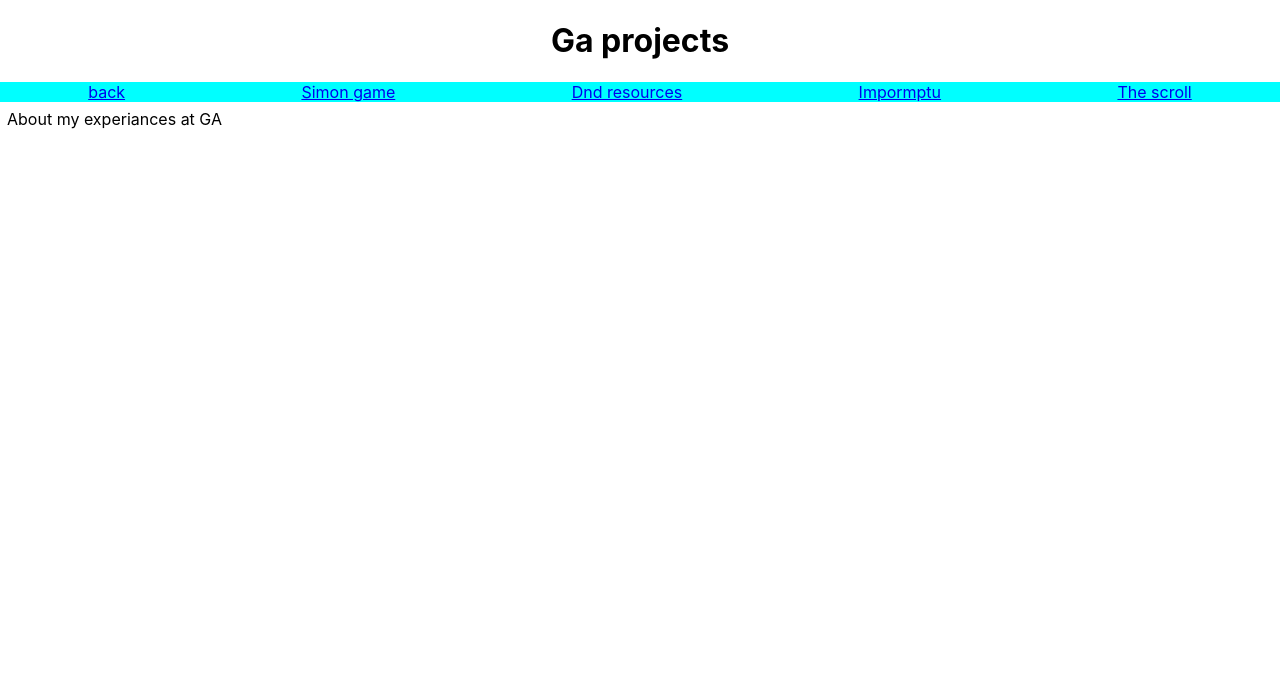
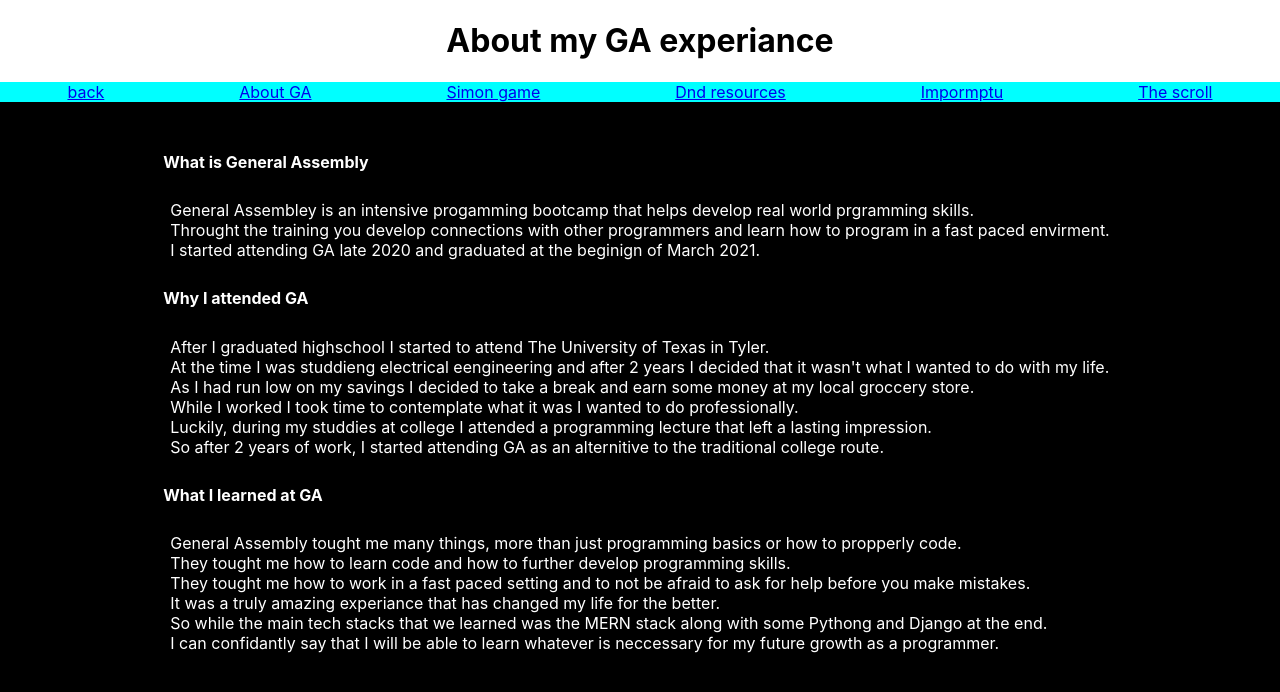
Before and after one commit to rainydaysgameplays/portfolio-front-end, a React (Create React App) app: page /gahome in a window 1280 px wide. Shown: the top 692 px of the page. Built offline with nearby package versions, Linux system fonts and the light colour scheme.

Commit message:
About GA draft done

```diff
--- a/src/App.css
+++ b/src/App.css
@@ -114,6 +114,28 @@
   display: flex;
 }
 
+/* GA projects home page */
+.GA-Page{
+  display: grid;
+  grid-template-rows: auto 1fr;
+  height: 100vh;
+  min-height: 100%;
+  overflow: auto;
+}
+
+.GA-Page-Content{
+  color: white;
+  background-color: black;
+  height: 100%;
+  display: flex;
+  flex-flow: column wrap;
+  align-content: center;
+}
+.GA-intro{
+  margin-top: 0px;
+  padding-top: 50px;
+}
+
 /* ------ everything links -------- */
 
 /* Game page links */
--- a/src/Components/Projects/GA-projects/DnDInfo.jsx
+++ b/src/Components/Projects/GA-projects/DnDInfo.jsx
@@ -1,9 +1,16 @@
 import React from 'react';
+
+// imports
+import GAHeader from './GAHeader.jsx';
 
 export default function DnDInfo(props) {
     return (
-        <div>
+        <div className="GA-Page">
+        <GAHeader Title={"D&D resources"}/>
+        <div className="GA-Page-Content">
+            <p className="GA-intro-paragraph">About my experiances at GA</p>
 
         </div>
+    </div>
     );
 }
--- a/src/Components/Projects/GA-projects/GAHeader.jsx
+++ b/src/Components/Projects/GA-projects/GAHeader.jsx
@@ -2,12 +2,14 @@ import React from 'react';
 import { Link } from 'react-router-dom'
 
 
-export default function GAHeader(props) {
+export default function GAHeader({ Title }) {
+
     return (
         <div className="GaHeadingContainer">
-            <h1 className="GaTitle" >Ga projects</h1>
+            <h1 className="GaTitle" >{Title}</h1>
             <div className="GaHeadingLinks">
                 <Link to={'/webapps'} >back</Link>
+                <Link to={'/gahome'} >About GA</Link>
                 <Link to={'/gahome/simoninfo'} >Simon game</Link>
                 <Link to={'/gahome/dndinfo'} >Dnd resources</Link>
                 <Link to={'/gahome/impromtuinfo'} >Impormptu</Link>
--- a/src/Components/Projects/GA-projects/GAHome.jsx
+++ b/src/Components/Projects/GA-projects/GAHome.jsx
@@ -1,14 +1,62 @@
 import React from 'react';
 
 // imports
-import GAHeader from "./GAHeader"
+import GAHeader from "./GAHeader.jsx"
 
 export default function GAHome(props) {
     return (
-        <div>
-            <GAHeader />
+        <div className="GA-Page">
+            <GAHeader Title={"About my GA experiance"}/>
 
-            <p>About my experiances at GA</p>
+            <div className="GA-Page-Content">
+
+                <h4 className="GA-intro">What is General Assembly</h4>
+
+                <p>
+                    General Assembley is an intensive progamming bootcamp that helps develop real world prgramming skills.
+                    <br />
+                    Throught the training you develop connections with other programmers and learn how to program in a fast paced envirment.
+                    <br />
+                    I started attending GA late 2020 and graduated at the beginign of March 2021.
+
+                </p>
+
+                <h4>Why I attended GA</h4>
+
+                <p>
+                    After I graduated highschool I started to attend The University of Texas in Tyler.
+                    <br />
+                    At the time I was studdieng electrical eengineering and after 2 years I decided that it wasn't what I wanted to do with my life.
+                    <br />
+                    As I had run low on my savings I decided to take a break and earn some money at my local groccery store.
+                    <br />
+                    While I worked I took time to contemplate what it was I wanted to do professionally.
+                    <br />
+                    Luckily, during my studdies at college I attended a programming lecture that left a lasting impression.
+                    <br />
+                    So after 2 years of work, I started attending GA as an alternitive to the traditional college route.
+
+                </p>
+
+                <h4>What I learned at GA</h4>
+
+                <p>
+                    General Assembly tought me many things, more than just programming basics or how to propperly code.
+                    <br />
+                    They tought me how to learn code and how to further develop programming skills.
+                    <br />
+                    They tought me how to work in a fast paced setting and to not be afraid to ask for help before you make mistakes.
+                    <br />
+                    It was a truly amazing experiance that has changed my life for the better.
+                    <br />
+                    So while the main tech stacks that we learned was the MERN stack along with some Pythong and Django at the end.
+                    <br />
+                    I can confidantly say that I will be able to learn whatever is neccessary for my future growth as a programmer.
+
+
+                </p>
+
+            </div>
         </div>
     );
 }
--- a/src/Components/Projects/GA-projects/ImPromptuInfo.jsx
+++ b/src/Components/Projects/GA-projects/ImPromptuInfo.jsx
@@ -1,9 +1,16 @@
 import React from 'react';
+
+// imports
+import GAHeader from './GAHeader.jsx';
 
 export default function ImPromptuInfo(props) {
     return (
-        <div>
+        <div className="GA-Page">
+            <GAHeader Title={"Impromptu"}/>
+            <div className="GA-Page-Content">
+                <p className="GA-intro-paragraph">About my experiances at GA</p>
 
+            </div>
         </div>
     );
 }
--- a/src/Components/Projects/GA-projects/SimonInfo.jsx
+++ b/src/Components/Projects/GA-projects/SimonInfo.jsx
@@ -1,9 +1,16 @@
 import React from 'react';
+
+// imports
+import GAHeader from './GAHeader.jsx';
 
 export default function SimonInfo(props) {
     return (
-        <div>
+        <div className="GA-Page">
+        <GAHeader Title={"Simon Game"}/>
+        <div className="GA-Page-Content">
+            <p className="GA-intro-paragraph">About my experiances at GA</p>
 
         </div>
+    </div>
     );
 }
--- a/src/Components/Projects/GA-projects/TheScrollInfo.jsx
+++ b/src/Components/Projects/GA-projects/TheScrollInfo.jsx
@@ -1,9 +1,16 @@
 import React from 'react';
+
+//imports
+import GAHeader from './GAHeader.jsx';
 
 export default function TheScrollInfo(props) {
     return (
-        <div>
+        <div className="GA-Page">
+        <GAHeader Title={"The Scroll"}/>
+        <div className="GA-Page-Content">
+            <p className="GA-intro-paragraph">About my experiances at GA</p>
 
         </div>
+    </div>
     );
 }
```
